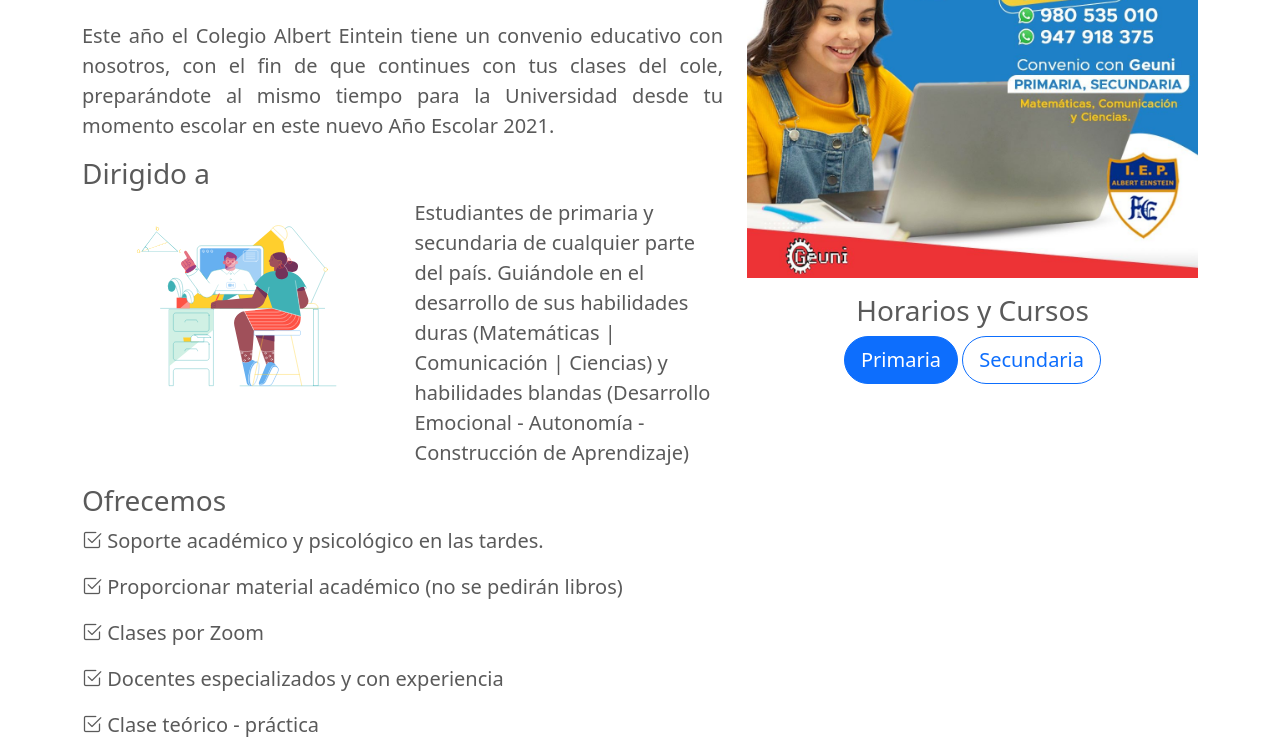
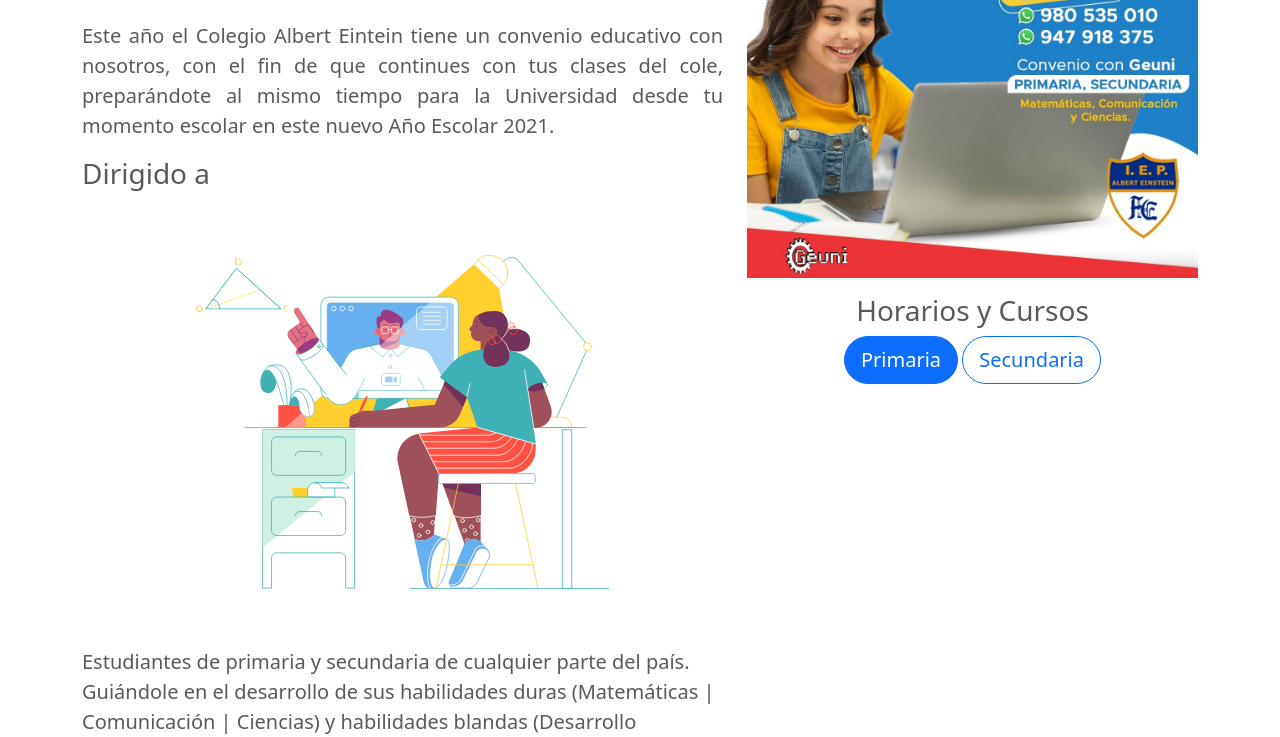
Before and after one commit to josselynF/Geuni, a PHP site: page /modcolegio.php in a window 1280 px wide. Shown: the part 865-1602 px from the top of the page. Run offline with PHP 8.4, Linux system fonts and the light colour scheme; some libraries are stand-ins or nearby versions.

Commit message:
Actualizacion mod colegio

```diff
--- a/modcolegio.php
+++ b/modcolegio.php
@@ -12,14 +12,11 @@
                 <h1 class="text-left pt-3 pb-3 display-3"><b>MODALIDAD COLEGIO</b></h1>
                 <p class="text-service blockquote lead">Este año el Colegio Albert Eintein tiene un convenio educativo con nosotros, con el fin de que continues con tus clases del cole, preparándote al mismo tiempo para la Universidad desde tu momento escolar en este nuevo <b>Año Escolar 2021.</b></p>
                 <h3>Dirigido a</h3>
-                <div class="row">
-                    <div class="col">
+
                         <img src="img/svgcolegio.svg" class="img-fluid">
-                    </div>
-                    <div class="col">
-                        <p class="blockquote lead"><b>Estudiantes de primaria y secundaria de cualquier parte del país.</b> Guiándole en el desarrollo de sus habilidades duras (Matemáticas | Comunicación | Ciencias) y habilidades blandas (Desarrollo Emocional - Autonomía - Construcción de Aprendizaje)</p>
-                    </div>
-                </div>
+
+                        <p class="blockquote lead"><b>Estudiantes de primaria y secundaria de cualquier parte del país.</b> Guiándole en el desarrollo de sus habilidades duras (Matemáticas | Comunicación | Ciencias) y habilidades blandas (Desarrollo Emocional - Autonomía - Construcción de Aprendizaje)</p
+
                 <h3>Ofrecemos</h3>
 
                     <p class="blockquote lead"><span><i class="bi bi-check2-square"></i></span> Soporte académico y psicológico en las tardes.</p>
```
